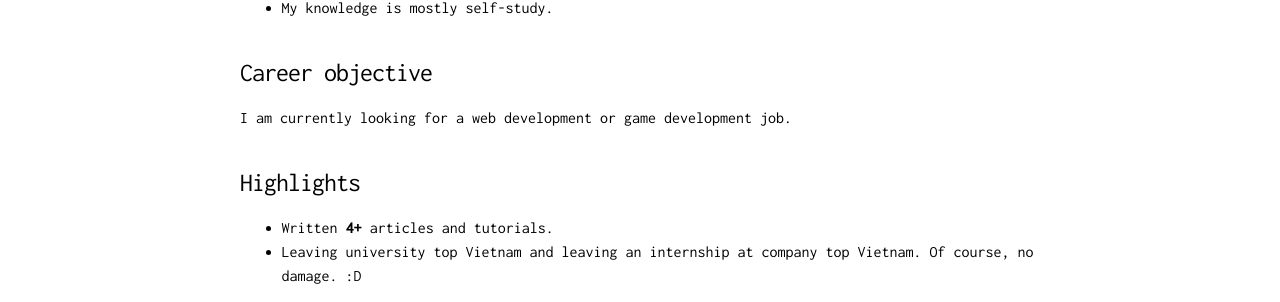
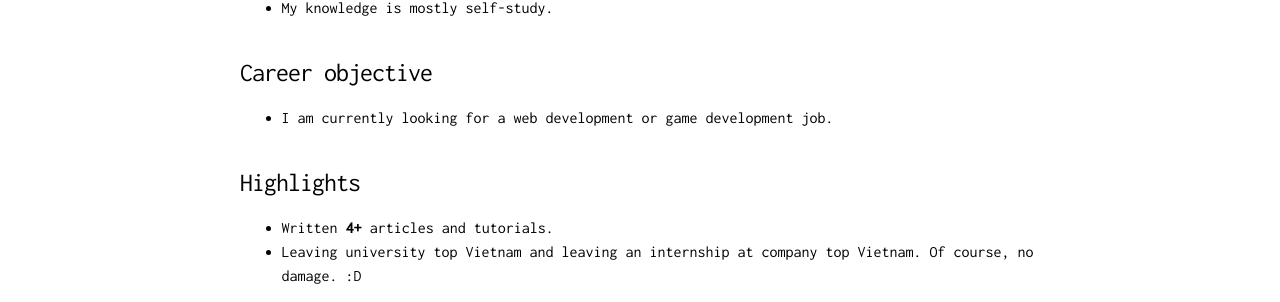
Before and after one commit to x3pi/x3pi.github.io, a Jekyll site: the page built from _posts/2018-11-26-phan-van-phuc.md, in a window 1280 px wide. Shown: the part 341-643 px from the top of the page. Built offline with Jekyll 4.4.1, drawn with Linux system fonts in a browser that asks for light colours; nearby versions of some CDN libraries; comment, search, counter and statistics services are not loaded.

```diff
--- a/_posts/2018-11-26-phan-van-phuc.md
+++ b/_posts/2018-11-26-phan-van-phuc.md
@@ -14,7 +14,7 @@ tags: []
 
 ### Career objective
 
-I am currently looking for a web development or game development job.
+* I am currently looking for a web development or game development job.
 
 ### Highlights
 
```
Also changed, not shown: .forestry/front_matter/templates/cach-duy-nh-t-d-hi-u-m-t-ng-i-la-ben-ng-i-y-d-lau.yml.
